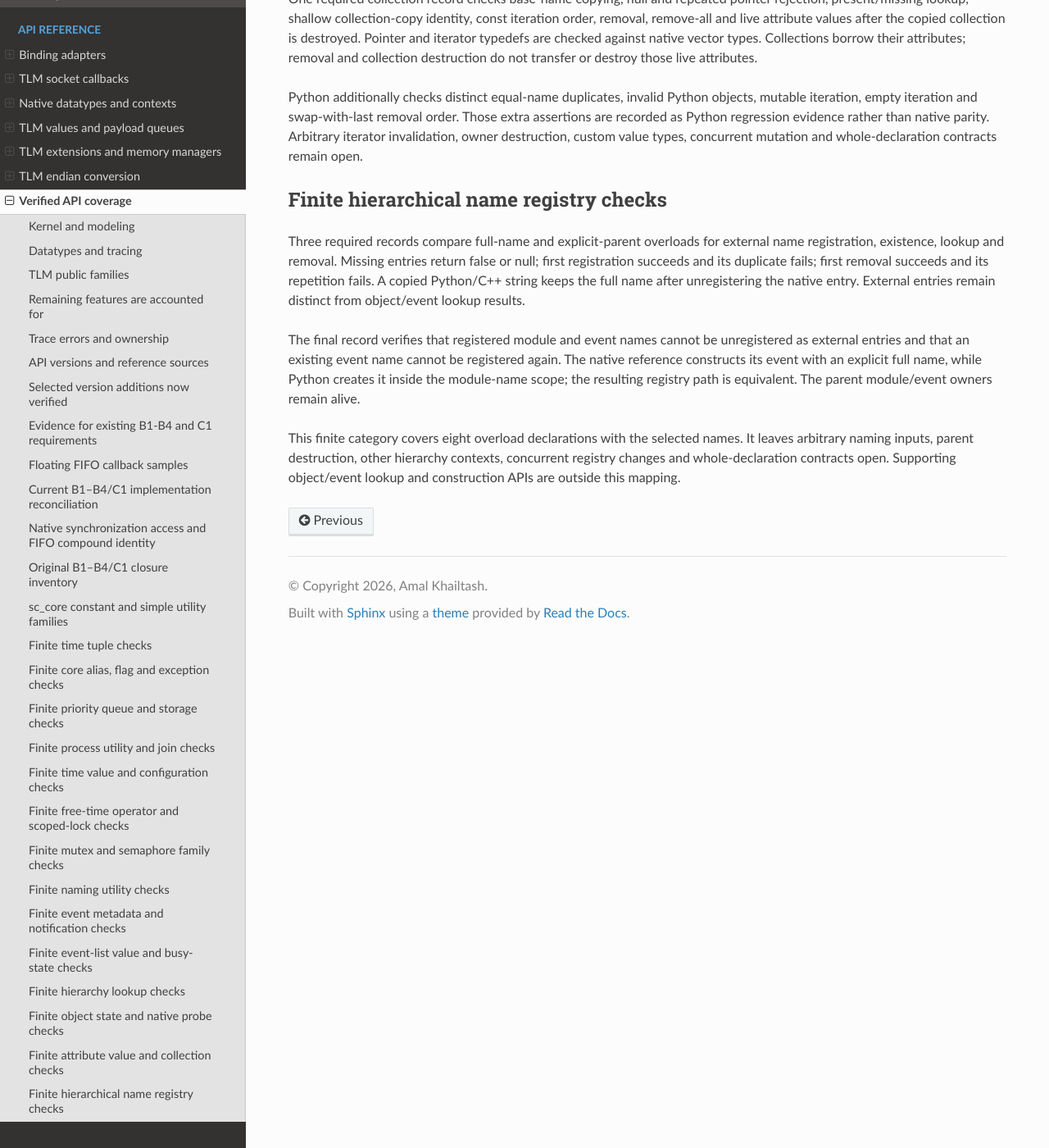
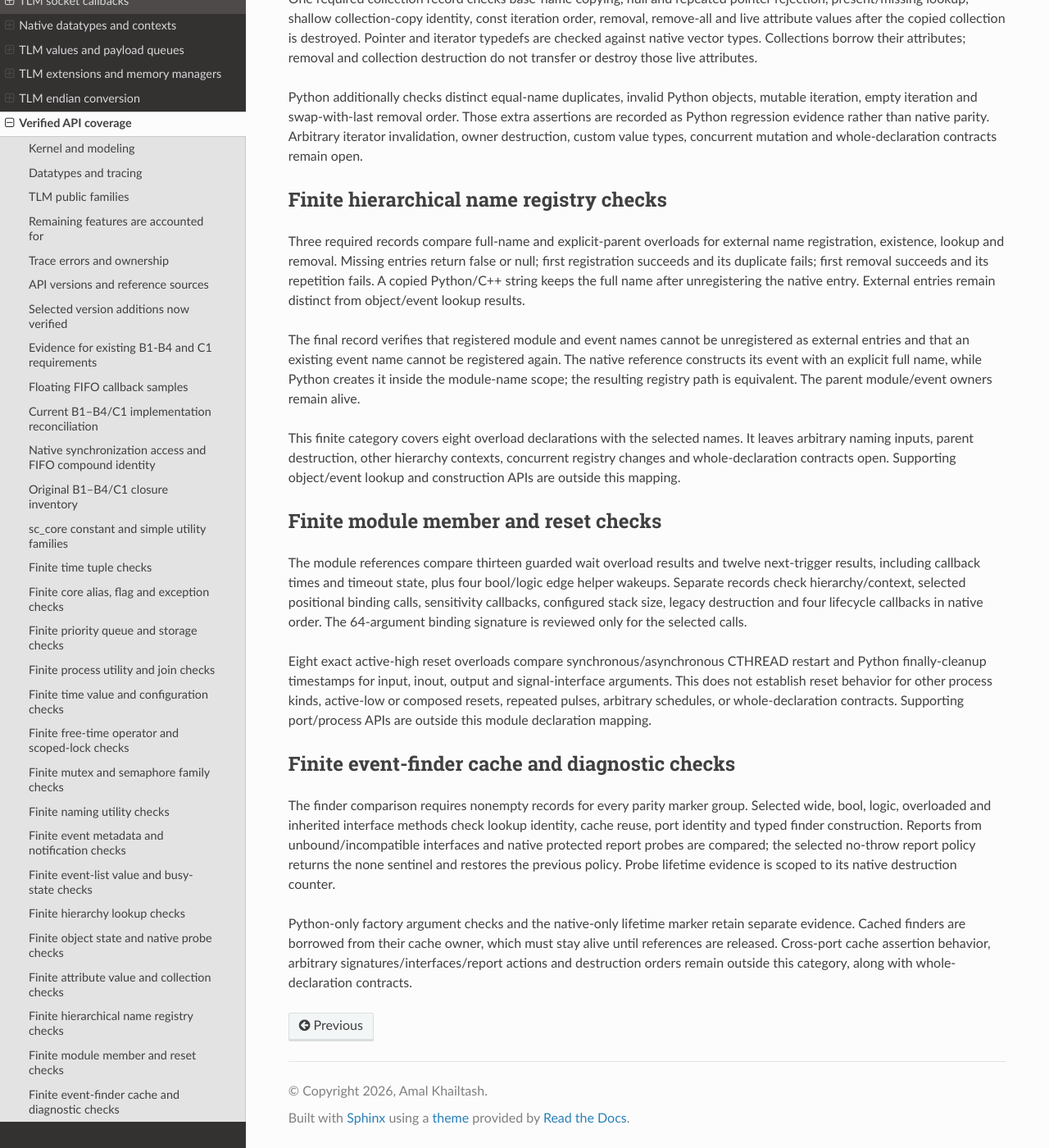
Before and after one commit to amal-khailtash/pysystemc, a Sphinx documentation site: the page built from docs/api/coverage.rst, in a window 1280 px wide and 1400 px high, scrolled down 15227 px. Shown: the whole window at 82% size. Built offline with Sphinx 7.4.7 and the Read the Docs theme 3.1.0, drawn with Linux system fonts in a browser that asks for light colours.

Commit message:
Verify module and finder finite contracts with parallel validation

```diff
--- a/docs/api/coverage.rst
+++ b/docs/api/coverage.rst
@@ -918,3 +918,37 @@ This finite category covers eight overload declarations with the selected
 names. It leaves arbitrary naming inputs, parent destruction, other hierarchy
 contexts, concurrent registry changes and whole-declaration contracts open.
 Supporting object/event lookup and construction APIs are outside this mapping.
+
+Finite module member and reset checks
+-------------------------------------
+
+The module references compare thirteen guarded wait overload results and twelve
+next-trigger results, including callback times and timeout state, plus four
+bool/logic edge helper wakeups. Separate records check hierarchy/context,
+selected positional binding calls, sensitivity callbacks, configured stack
+size, legacy destruction and four lifecycle callbacks in native order. The
+64-argument binding signature is reviewed only for the selected calls.
+
+Eight exact active-high reset overloads compare synchronous/asynchronous
+CTHREAD restart and Python finally-cleanup timestamps for input, inout, output
+and signal-interface arguments. This does not establish reset behavior for
+other process kinds, active-low or composed resets, repeated pulses, arbitrary
+schedules, or whole-declaration contracts. Supporting port/process APIs are
+outside this module declaration mapping.
+
+Finite event-finder cache and diagnostic checks
+-----------------------------------------------
+
+The finder comparison requires nonempty records for every parity marker group.
+Selected wide, bool, logic, overloaded and inherited interface methods check
+lookup identity, cache reuse, port identity and typed finder construction.
+Reports from unbound/incompatible interfaces and native protected report probes
+are compared; the selected no-throw report policy returns the none sentinel and
+restores the previous policy. Probe lifetime evidence is scoped to its native
+destruction counter.
+
+Python-only factory argument checks and the native-only lifetime marker retain
+separate evidence. Cached finders are borrowed from their cache owner, which
+must stay alive until references are released. Cross-port cache assertion
+behavior, arbitrary signatures/interfaces/report actions and destruction orders
+remain outside this category, along with whole-declaration contracts.
```
Also changed, not shown: CHANGELOG.md (+3 -0 lines), 1 other file.
